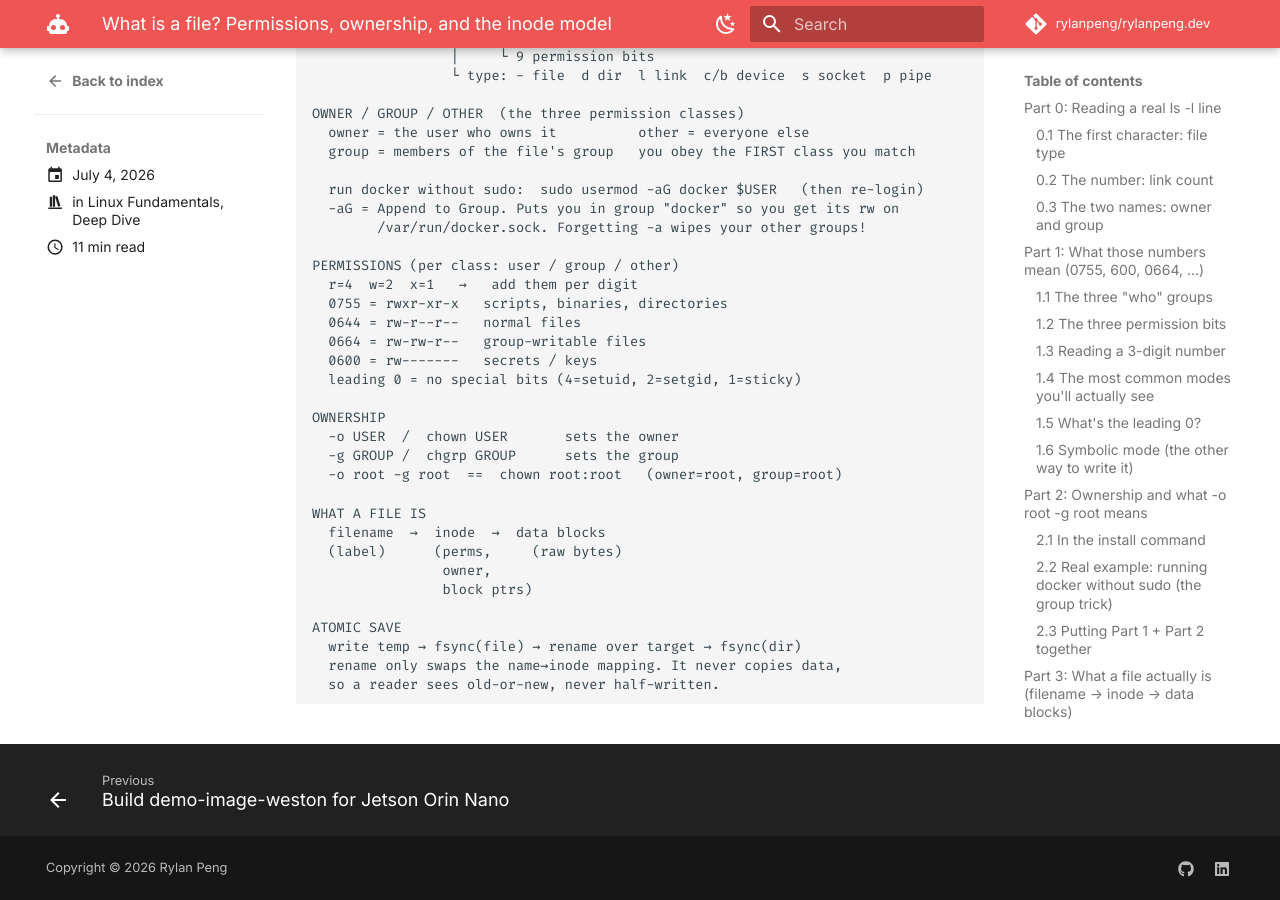
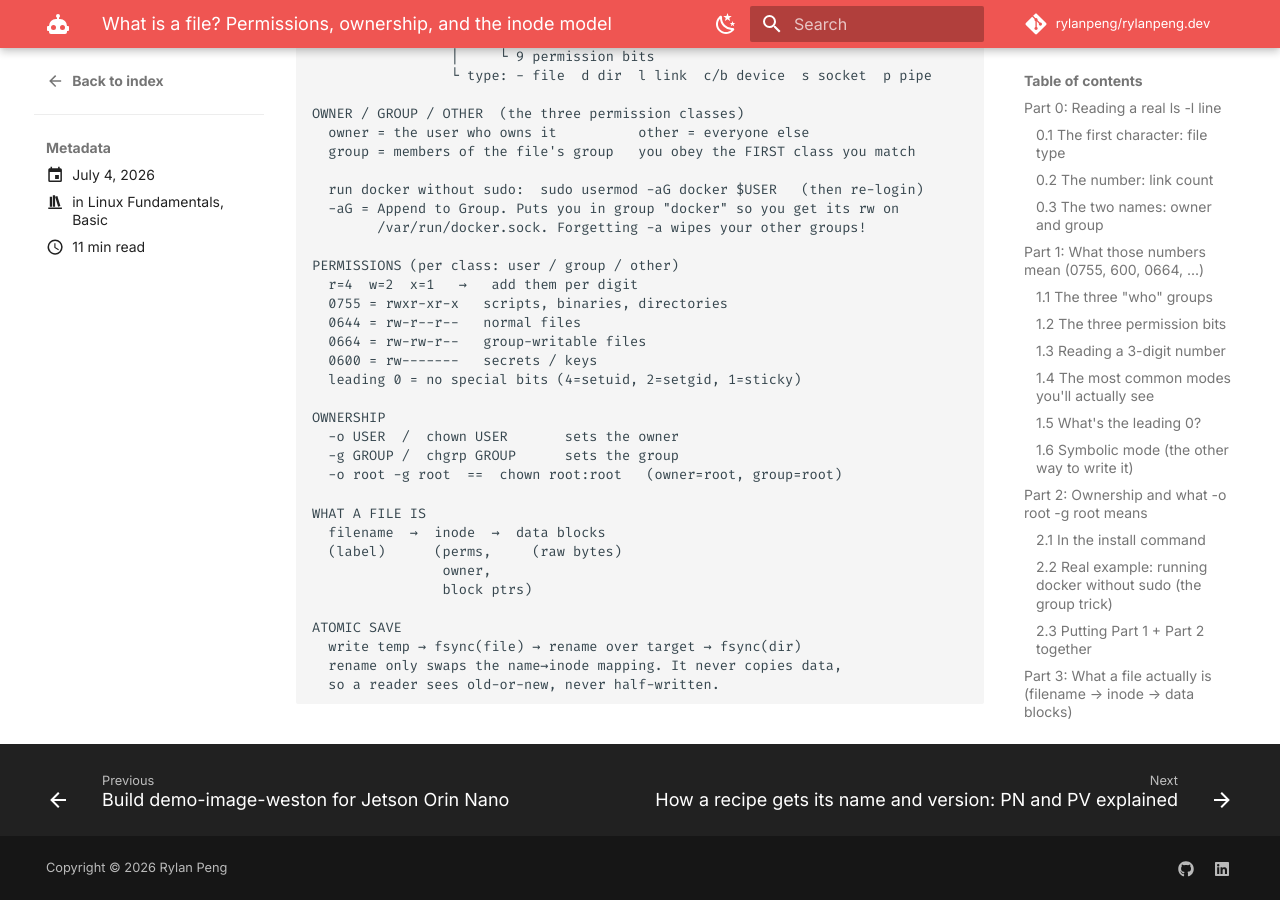
Before and after one commit to rylanpeng/rylanpeng.dev, an MkDocs documentation site: the page built from docs/posts/basic/1-permissions-ownership-inodes.md, in a window 1280 px wide and 900 px high, scrolled down 11238 px. Built offline with MkDocs 1.6.1 and Material for MkDocs 9.7.7, drawn with Linux system fonts in a browser that asks for light colours; comment, search, counter and statistics services are not loaded; some of the changed lines change nothing that is shown.

Commit message:
Add recipe naming pn pv blog

````diff
--- a/docs/posts/deep-dive/9-permissions-ownership-inodes.md
+++ b/docs/posts/basic/1-permissions-ownership-inodes.md
@@ -3,7 +3,7 @@
 date: 2026-07-04
 categories:
   - Linux Fundamentals
-  - Deep Dive
+  - Basic
 ---
 
 # What is a file? Permissions, ownership, and the inode model
--- /dev/null
+++ b/docs/posts/basic/2-recipe-naming-pn-pv-git.md
@@ -0,0 +1,194 @@
+---
+title: "How a recipe gets its name and version: PN and PV explained"
+date: 2026-07-05
+categories:
+  - Yocto
+  - Basic
+---
+
+# How a recipe gets its name and version: PN and PV explained
+
+Every bitbake recipe filename follows a strict pattern, `<PN>_<PV>.bb`, and that's where `PN` and `PV` actually come from. Recipes that track git instead of a numbered release, like `myapp_git.bb`, look like they break the pattern, and this post explains why they don't.
+
+<!-- more -->
+
+---
+
+## Part 0: The one rule, the filename is the recipe's identity
+
+A recipe filename follows a strict pattern:
+
+```
+<PN>_<PV>.bb
+```
+
+and **bitbake reads the filename to set two variables**:
+
+- **`PN`**: **P**ackage **N**ame, everything **before the last** `_`
+- **`PV`**: **P**ackage **V**ersion, everything **after the last** `_` (before `.bb`)
+
+That's it. The filename isn't decoration, it's where PN and PV *come from*.
+
+| Filename | → `PN` | → `PV` (from filename) |
+|----------|--------|------------------------|
+| `expat_2.5.0.bb` | `expat` | `2.5.0` |
+| `foo-tools_1.2.3.bb` | `foo-tools` | `1.2.3` |
+| `myapp_git.bb` | `myapp` | `git` |
+| `zlib_1.3.1.bb` | `zlib` | `1.3.1` |
+
+Note `foo-tools`: the dash is part of the **name**, because PN is split on the **last** underscore, not the first. If a filename has no underscore at all, PV defaults to `1.0`.
+
+!!! note "Who writes the filename?"
+    A human, the recipe **author**. bitbake never generates recipe files, it only *parses* the name you give it. So someone deliberately named the file `myapp_git.bb`, and bitbake then derived `PN=myapp`, `PV=git` from it.
+
+---
+
+## Part 1: `PN`, the package name
+
+`PN` is the identity used everywhere: the build directory, package names, dependency references (`DEPENDS`/`RDEPENDS`), bbappend matching, `bitbake <PN>`. When you run `bitbake myapp`, "myapp" is a PN.
+
+Two recipes can share a PN but differ in PV, that's how multiple versions of the same software coexist (Part 6 covers which one gets picked).
+
+---
+
+## Part 2: `PV`, the package version (and why the filename can be overridden)
+
+`PV` starts from the filename, **but the recipe body can reassign it.** That's the key to why `myapp_git.bb` can still end up versioned as `0.1+git`. Look at what a typical recipe body does:
+
+```
+# filename: myapp_git.bb   →  bitbake first sets PV = "git"
+PV = "0.1+git"                #  ← then this line OVERRIDES it
+SRCREV = "1a2b3c4d5e6f7890abcdef1234567890abcdef12"
+```
+
+So there are two stages:
+
+1. **Filename** gives a *default* `PV = "git"`.
+2. **Line in the recipe** replaces it with the real `PV = "0.1+git"`.
+
+### Why not just name the file `myapp_0.1+git.bb`?
+
+Two reasons:
+
+1. **The real version often can't fit in a filename.** Git-tracked recipes frequently set `PV = "0.1+git${SRCPV}"`, which expands to include an auto-incrementing counter and a commit hash (something like `0.1+git0+1a2b3c4d5e`). You can't bake a live commit hash into a static filename, so the filename carries a stable placeholder and the body computes the precise version.
+2. **`_git` is a deliberate signal.** Seeing `_git` in the filename tells a human at a glance that this recipe tracks a git repo rather than pinning a released tarball version. A clean `_2.5.0` would hide that.
+
+### The `+git` / `${SRCPV}` idiom
+
+When you see a `PV` like `1.0+git` or `1.0+git${SRCPV}`:
+
+- `1.0`: the last upstream version number (or a made-up base).
+- `+git`: "plus development commits past that release."
+- `${SRCPV}`: a fragment bitbake derives from `SRCREV` (roughly `AUTOINC+<short-sha>`) so each commit produces a distinct version string.
+
+### Related version variables you'll meet
+
+| Variable | Meaning |
+|----------|---------|
+| `PV` | Package version (from filename, often overridden). |
+| `PR` | Package **R**evision, a manual bump (`r0`, `r1`) to force a rebuild/repackage without changing `PV`. Defaults to `r0`, rarely set by hand nowadays. |
+| `PE` | Package **E**poch, a tie-breaker set when upstream's versioning scheme *changes* and normal version comparison would otherwise pick the wrong one. Usually empty. |
+| `SRCPV` | Version fragment computed from `SRCREV` (see above). |
+
+---
+
+## Part 3: `_git` is a versioning choice, not "the source is git"
+
+This is the part that surprises everyone. **Whether a recipe is named `_git` has nothing to do with whether it fetches over git.** Plenty of `_1.2.3` recipes fetch from git.
+
+The deciding question is: does this recipe pin a specific released version, or does it just track git generically?
+
+- **`foo-tools_1.2.3.bb`** fetches from git (`git://example.com/foo-tools.git` with a pinned `SRCREV`), but that commit **is** release 1.2.3, so the author named it by the release number.
+- **`myapp_git.bb`** has no clean upstream release to pin to, it follows a development snapshot, so the author used the `_git` placeholder and set `PV = "0.1+git"` in the body.
+
+| Situation | Filename convention | Example |
+|-----------|---------------------|---------|
+| Upstream has a release (tarball, **or** a git tag that *is* a release) | `foo_<version>.bb` | `expat_2.5.0.bb`, `foo-tools_1.2.3.bb` |
+| Recipe just tracks git, no formal release, meant to float | `foo_git.bb` | `myapp_git.bb` |
+| Other VCS, same idea | `foo_svn.bb`, `foo_hg.bb` | |
+
+So `_git` means "versioned as a git-tracking recipe." The *fetch method* is set separately by `SRC_URI`/`SRCREV`, a `foo_1.2.3.bb` and a `foo_git.bb` can both use the git fetcher.
+
+---
+
+## Part 4: The `PN`/`PV` family, `BPN`, `BP`, `P`
+
+Several derived variables are built from `PN` and `PV`. You'll see them in `SRC_URI`, `S`, and `FILES`:
+
+| Variable | Definition | Example (`foo_1.0.bb`) | Where it shows up |
+|----------|-----------|------------------------|-------------------|
+| `PN` | package name (may carry a class prefix/suffix) | `foo` | `bitbake ${PN}`, `FILES:${PN}` |
+| `PV` | package version | `1.0` | tarball URLs, tags |
+| `BPN` | **B**ase PN, `PN` with class affixes stripped (`-native`, `nativesdk-`, `-cross`, multilib `lib32-`, …) | `foo` | repo/tarball names: `git://…/${BPN}` |
+| `BP` | **B**ase **P**refix = `${BPN}-${PV}` | `foo-1.0` | default source dir: `S = ${WORKDIR}/${BP}` |
+| `P` | `${PN}-${PV}` | `foo-1.0` | older naming |
+
+**Why `BPN` vs `PN`?** When a recipe is reused to build a *native* tool or an SDK variant, bitbake sets `PN` to `foo-native` / `nativesdk-foo`. But the **source tarball is still called `foo-1.0.tar.gz`**, so URLs use `BPN` (`foo`), which strips the `-native`/`nativesdk-` affix. `BPN` is "the name upstream actually uses."
+
+---
+
+## Part 5: Why the bbappend is `myapp_%.bbappend` (matching by filename)
+
+Filename identity and version overrides connect here. A `.bbappend` attaches to a base `.bb` **by matching PN and PV, and it matches against the *filename*, not the body-overridden `PV`.**
+
+The append filename is `<PN>_<PV>.bbappend`, where `%` is a wildcard for the version:
+
+| bbappend filename | Matches | Because |
+|-------------------|---------|---------|
+| `myapp_git.bbappend` | `myapp_git.bb` | filename PV is literally `git` ✓ |
+| `myapp_0.1+git.bbappend` | *nothing* | the filename version is `git`, not `0.1+git` ✗ |
+| `myapp_%.bbappend` | `myapp_git.bb` (and any future `myapp_*`) | `%` = any version ✓ |
+
+This is why you can't name the append after the "real" version `0.1+git`, matching uses the **filename** version (`git`), which is exactly why the recipe keeps a stable placeholder in its name (Part 2). And it's why `%` is so common in bbappends: it survives an upstream version bump without a rename.
+
+!!! note
+    Both `_git` and `%` live in the **version slot** of the filename. `_git` matches one specific version, `%` matches all versions. That's the whole relationship between filename identity and bbappend matching.
+
+---
+
+## Part 6: When several recipes provide the same thing (which one wins)
+
+Because PN/PV come from filenames, a layer set can contain **multiple recipes for the same software** (e.g. `foo_1.0.bb` and `foo_2.0.bb`, or a stable `foo_1.2.3.bb` alongside a `foo_git.bb`). bitbake picks one:
+
+| Variable | Meaning |
+|----------|---------|
+| *(default)* | Highest `PV` wins (version-sorted). |
+| `PREFERRED_VERSION_foo = "1.2.3"` | Force a specific version of `foo` (supports `%`, e.g. `"1.2.%"`). |
+| `DEFAULT_PREFERENCE = "-1"` | Set **inside** a recipe to say "don't pick me by default." Common in `_git` recipes so the stable release is chosen unless you *explicitly* `PREFERRED_VERSION` the git one. |
+| `PROVIDES` | Extra names a recipe advertises (a recipe can provide `virtual/kernel`, etc.). |
+| `PREFERRED_PROVIDER_virtual/foo = "myfoo"` | Pick which recipe satisfies a `virtual/…` or otherwise multiply-provided name. |
+
+So a `_git` recipe usually carries `DEFAULT_PREFERENCE = "-1"`: it exists for people who want bleeding-edge, but the versioned release wins unless you ask for git.
+
+---
+
+## Part 7: See the resolved identity yourself
+
+```bash
+# what PN/PV/BPN did this recipe actually resolve to?
+$ bitbake-getvar -r myapp PN
+$ bitbake-getvar -r myapp PV        # → 0.1+git (the body override, not "git")
+$ bitbake-getvar -r myapp BPN
+
+# which versions of a recipe exist across all layers, and which is preferred?
+$ bitbake-layers show-recipes myapp
+
+# find the recipe file(s) on disk (works even when the config won't parse):
+$ find sources -path '*/myapp/*' -name 'myapp*.bb*'
+```
+
+`bitbake-layers show-recipes <pn>` is the quickest "how many versions are there and who wins" check. `find` is the fallback while the config still won't parse.
+
+---
+
+## Cheat sheet
+
+| Question | Answer |
+|----------|--------|
+| Where do `PN`/`PV` come from? | The **filename** `<PN>_<PV>.bb` (split on the **last** `_`). Author-named, bitbake parses it. |
+| Can `PV` differ from the filename? | Yes, a line in the recipe body overrides it (`myapp_git.bb` → `PV = "0.1+git"`). |
+| What is `_git`? | The filename's PV slot set to the placeholder `git`, meaning "tracks git, no pinned release." |
+| Why not `myapp_0.1+git.bb`? | Real PV can include a live commit hash (can't go in a filename), and `_git` is a readable signal. |
+| Other git recipes not named `_git`? | They pin a *released* version, so they're named by it (`foo-tools_1.2.3.bb`). `_git` does not mean "source is git." |
+| What matches `_%.bbappend`? | Any version, matching is on the **filename** PV. `%` wildcards it, `_git` matches only `_git.bb`. |
+| Which recipe wins if several exist? | Highest `PV`, unless `PREFERRED_VERSION`/`DEFAULT_PREFERENCE`/`PREFERRED_PROVIDER` say otherwise. |
````
